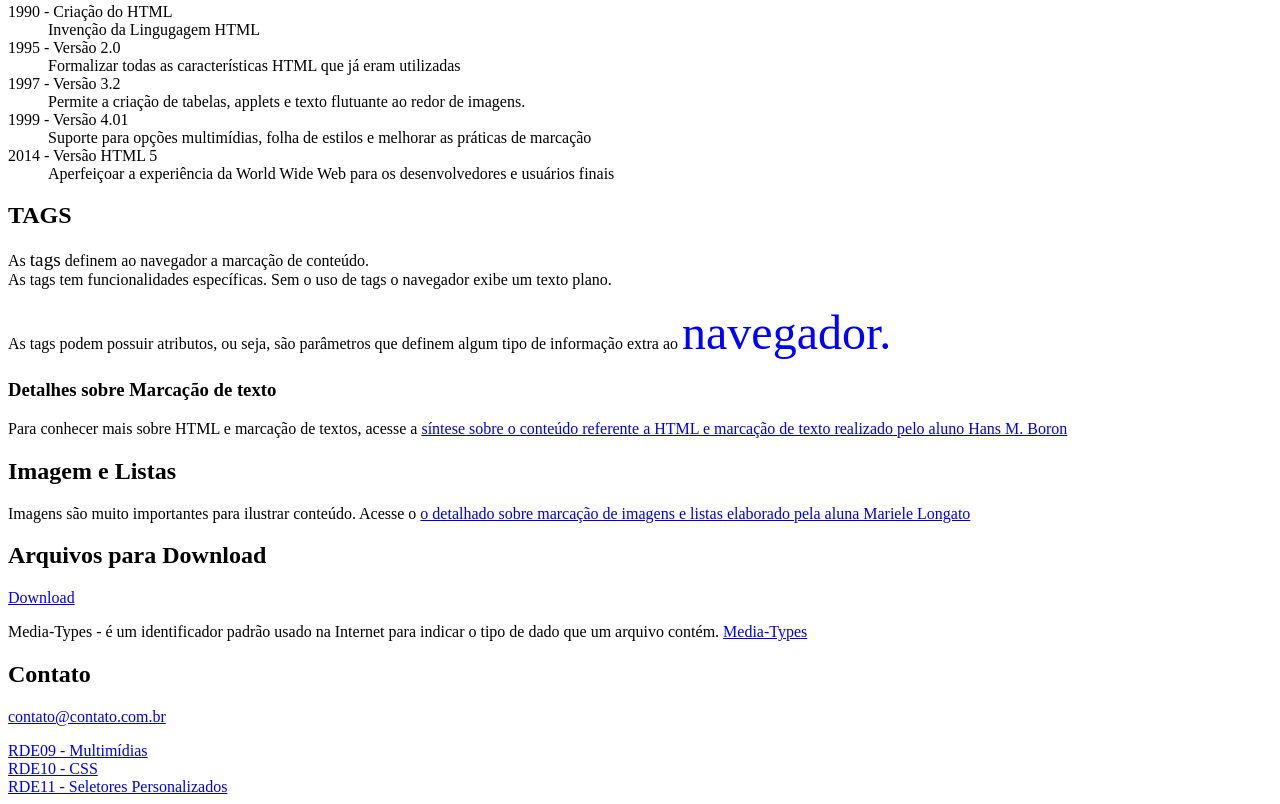
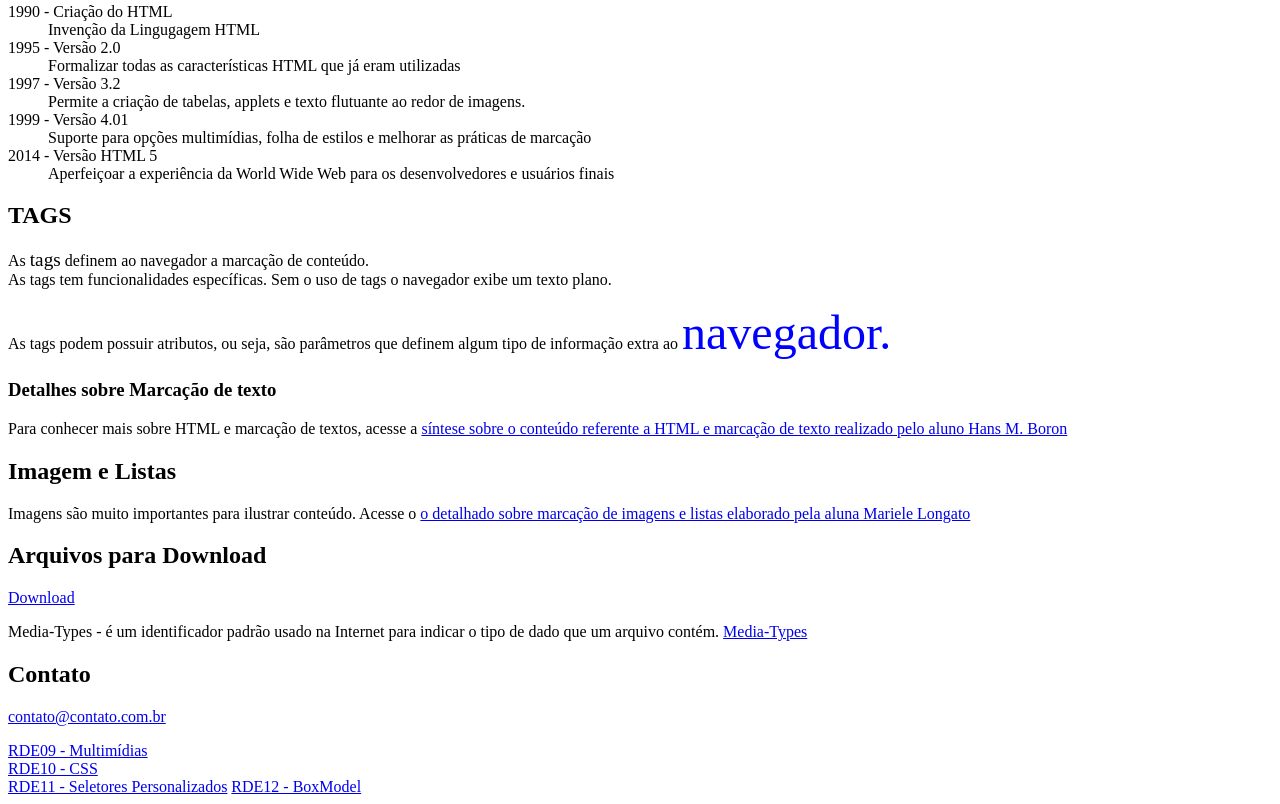
Before and after one commit to Mariele-Longato/DWEB, a plain HTML site: page index.html in a window 1280 px wide. Shown: the part 945-1749 px from the top of the page. Drawn offline with Linux system fonts and the light colour scheme.

Commit message:
atualizando index

```diff
--- a/index.html
+++ b/index.html
@@ -81,6 +81,7 @@
         <a href="RDE09-Mariele_Longato.html">RDE09 - Multimídias</a><br>
         <a href="RDE10-Mariele_Longato.html">RDE10 - CSS</a><br>
         <a href="RDE11-CSS_Seletores.html">RDE11 - Seletores Personalizados</a>
+        <a href="RDE12-Mariele_Longato.html">RDE12 - BoxModel</a>
 
 </body>
 </html>
```
